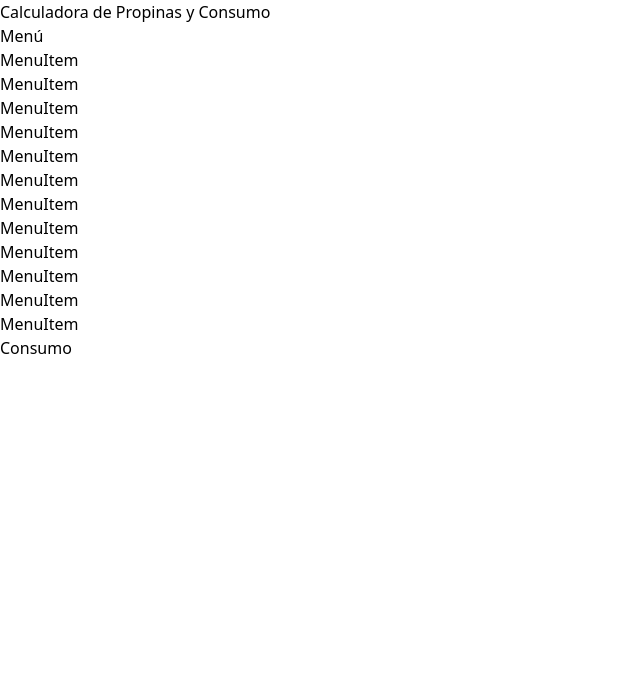
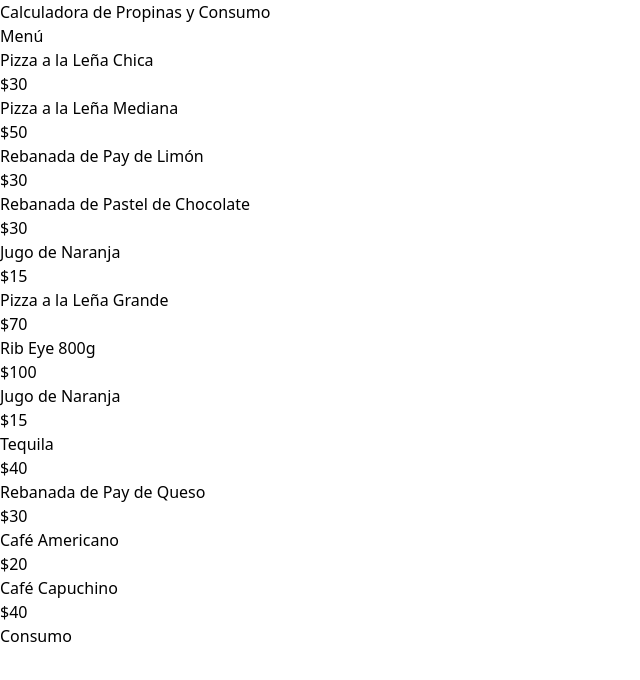
Before and after one commit to JuanMaAl/calculadora_propinas, a React (Vite) app: page / in a window 1280 px wide. Shown: the top 680 px of the page, without its empty margins (0-640 px from the left). Built offline with nearby package versions, Linux system fonts and the light colour scheme.

Commit message:
Se ha añadido dinamicamente el contenido del archivo db.ts al componente MenuItem

```diff
--- a/src/App.tsx
+++ b/src/App.tsx
@@ -16,6 +16,7 @@
           {menuItems.map(item => (
             <MenuItem
               key={item.id}
+              item={item}
             />
           ))}
         </div>
--- a/src/components/MenuItem.tsx
+++ b/src/components/MenuItem.tsx
@@ -1,6 +1,15 @@
+import type { MenuItem } from "../types"
 
-export default function MenuItem() {
+type MenuItemProps = {
+    item: MenuItem
+}
+
+export default function MenuItem({item} : MenuItemProps) {
   return (
-    <div>MenuItem</div>
+    <>
+
+    <p>{item.name}</p>
+    <p className=" font-black ">${item.price}</p>
+    </>
   )
 }
```
